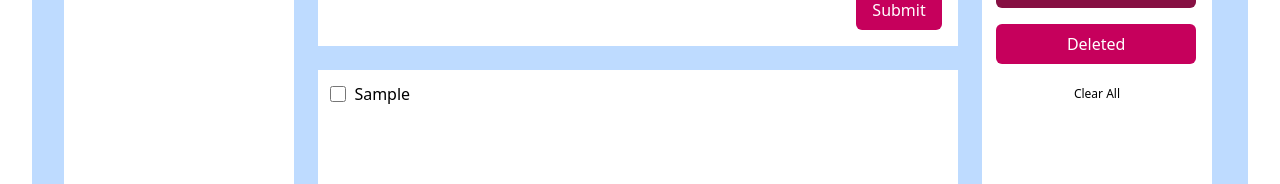
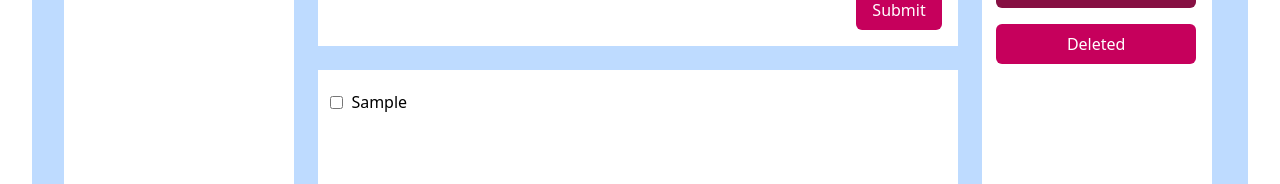
Before and after one commit to SefaliGupta/my-task-tracker, a React (Vite) app: page / in a window 1280 px wide. Both pictures are taken after typing "Sample" into the empty fields and a click on the button "Submit". Shown: the part 208-392 px from the top of the page. Built offline with nearby package versions, Linux system fonts and the light colour scheme; some icons are missing.

Commit message:
add restore functionality

```diff
--- a/src/App.jsx
+++ b/src/App.jsx
@@ -9,13 +9,13 @@ function App() {
   const {
     input,
     setInput,
-    inputList,
     handleSubmit,
     toggleCompletedItems,
     deletedItemsList,
     currentFilter,
     setCurrentFilter,
-    getFilteredItem
+    getFilteredItem,
+    restoreItems
   } = useNotes();
 
   return (
@@ -40,6 +40,7 @@ function App() {
         toggleCompletedItems={toggleCompletedItems}
         deletedItemsList={deletedItemsList}
         currentFilter={currentFilter}
+        restoreItems={restoreItems}
       />
     </div>
   )
--- a/src/Notes.jsx
+++ b/src/Notes.jsx
@@ -31,6 +31,13 @@ export default function useNotes() {
         setInputList(items => items.filter(item => item.id != index));
     }
 
+    const restoreItems = (index) => {
+        const item = deletedItems.find(item => item.id === index);
+        if (!item) return;
+        setInputList(items => [...items, { ...item, completed: false }])
+        setDeletedItems(items => items.filter(item => item.id != index));
+    }
+
     const getFilteredItem = () => {
         switch (currentFilter) {
             case 'active':
@@ -54,7 +61,8 @@ export default function useNotes() {
         deletedItems,
         currentFilter,
         setCurrentFilter,
-        getFilteredItem
+        getFilteredItem,
+        restoreItems
     };
 
 }
--- a/src/components/FilterPanel.jsx
+++ b/src/components/FilterPanel.jsx
@@ -41,10 +41,6 @@ const FilterPanel = ({ currentFilter, setCurrentFilter }) => {
         onClick={() => setCurrentFilter('deleted')}>
           Deleted
         </button>
-
-        <button className={clearButtonClasses}>
-          Clear All
-        </button>
       </div>
     );
 };
--- a/src/components/TaskList.jsx
+++ b/src/components/TaskList.jsx
@@ -2,7 +2,7 @@ import IconButton from '@mui/material/IconButton';
 import HighlightOffIcon from '@mui/icons-material/HighlightOff';
 import RestoreIcon from '@mui/icons-material/Restore';
 
-const TaskList = ({ inputList, toggleCompletedItems, deletedItemsList, currentFilter }) => {
+const TaskList = ({ inputList, toggleCompletedItems, deletedItemsList, currentFilter, restoreItems }) => {
   const handleCheckboxChange = (e, itemId) => {
     const row = e.target.closest('li');
     row.classList.add(
@@ -15,7 +15,7 @@ const TaskList = ({ inputList, toggleCompletedItems, deletedItemsList, currentFi
     setTimeout(() => toggleCompletedItems(itemId), 500);
   };
 
-  const originalClass = 'break-words text-left'
+  const originalClass = 'wrap-anywhere text-left'
 
   const allClasses = () => {
     const addClass = currentFilter === 'completed' ? 'line-through text-gray-400 opacity-40 transition-all duration-500' : '';
@@ -26,13 +26,13 @@ const TaskList = ({ inputList, toggleCompletedItems, deletedItemsList, currentFi
     <div className='row-span-3 bg-white'>
       <ul className='list-none'>
         {inputList.map((item) => (
-          <li key={item.id} className='p-3 flex items-start justify-between gap-2'>
+          <li key={item.id} className='p-3 flex justify-between gap-2'>
             {/* Left: checkbox + label */}
             <div className='flex items-center gap-2 flex-1'>
               { currentFilter == 'active' || currentFilter == 'completed' ? (
                 <input
                   type='checkbox'
-                  className='align-middle w-4 h-4'
+                  className='align-middle'
                   checked={item.completed}
                   onChange={(e) => handleCheckboxChange(e, item.id)}
                 />) : (<></>)
@@ -45,7 +45,7 @@ const TaskList = ({ inputList, toggleCompletedItems, deletedItemsList, currentFi
               <IconButton onClick={() => deletedItemsList(item.id)}>
                 <HighlightOffIcon />
               </IconButton>) : (
-              <IconButton>
+              <IconButton onClick={() => restoreItems(item.id)}>
                 <RestoreIcon />
               </IconButton>) }
           </li>
```
